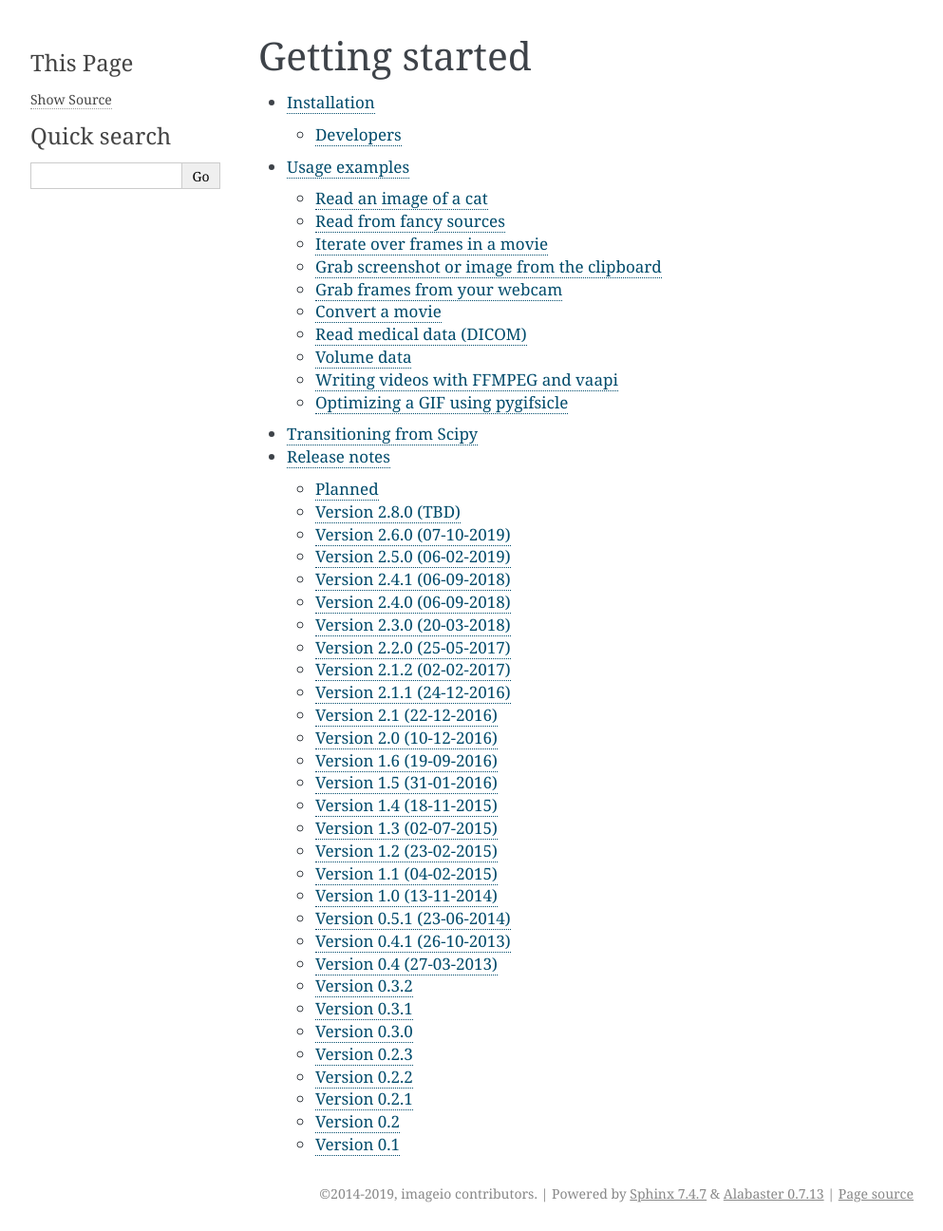
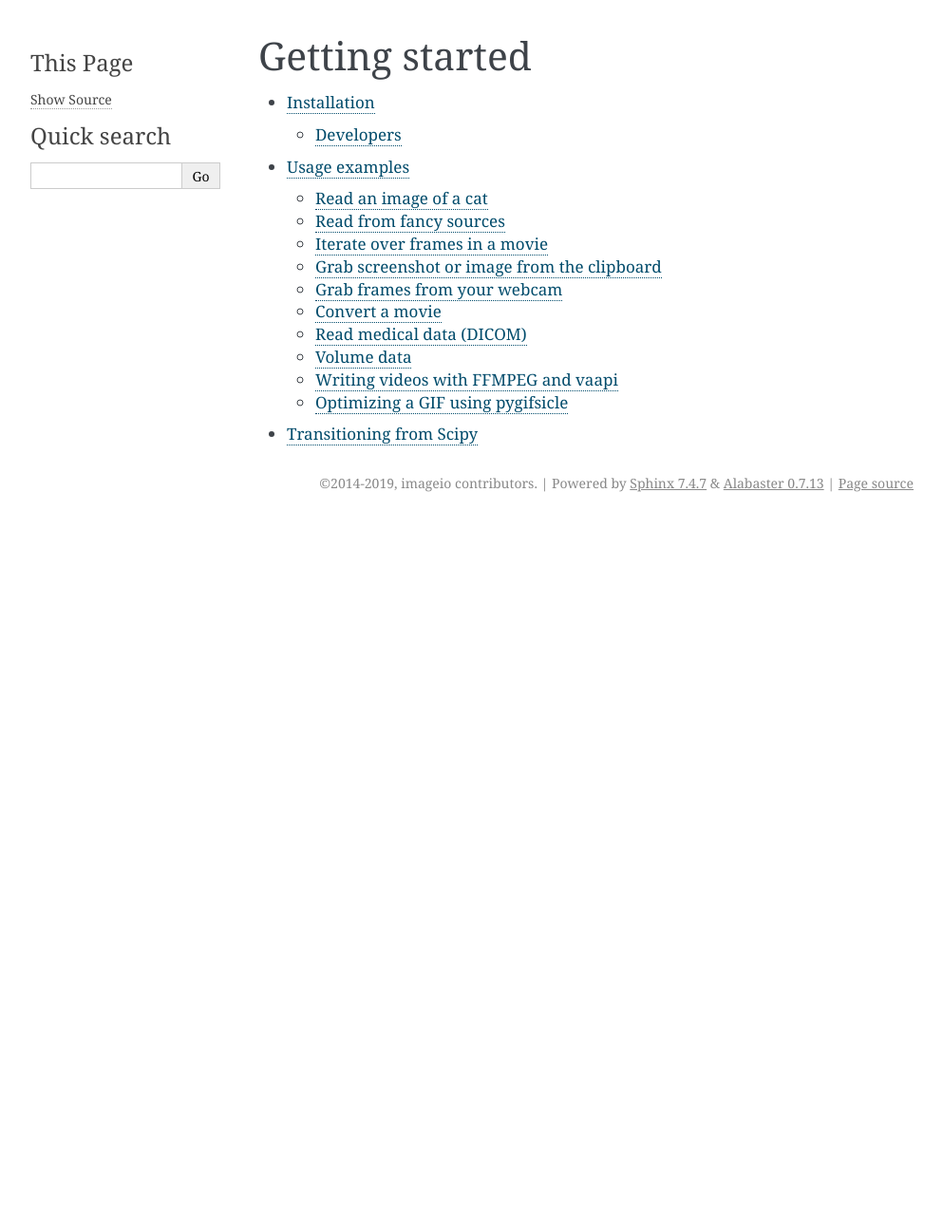
Before and after one commit to imageio/imageio, a Sphinx documentation site: the page built from docs/sec_gettingstarted.rst, in a window 1280 px wide. Shown: the whole page at 95% size, without its empty margins (148-1141 px from the left). Built offline with Sphinx 7.4.7, drawn with Linux system fonts in a browser that asks for light colours; pages that are not in the unit, such as notebooks, are missing from menus; after the commit the page ends 900 px from its top, so only the background shows below that.

Commit message:
release notes as md in root of repo

```diff
--- a/docs/releasenotes.rst
+++ b/CHANGELOG.md
@@ -1,28 +1,28 @@
--------------
-Release notes
--------------
+# Changelog / release notes
+
+All notable changes to this project will be documented in this file.
+
+The format is based on [Keep a Changelog](https://keepachangelog.com/en/1.0.0/),
+and this project adheres to [Semantic Versioning](https://semver.org/spec/v2.0.0.html).
+
+## [Unreleased]
+
+* Improved handling and support for meta data.
+* New animated gif based on ffmpeg
 
 
-Planned
-=======
-
-* Improved handling and support for meta data.
-
-
-Version 2.8.0 (TBD)
-==========================
+## [2.8.0] - TBD
 
 (skipping version 2.7 to avoid confusion with Python v2.7.)
 
-This release drops support for Python 2.7 and Python 3.4.
+* This release drops support for Python 2.7 and Python 3.4.
 
 
-Version 2.6.0 (07-10-2019)
-==========================
+## [2.6.0] - 2019-10-07
 
 This will likely be the last release to support Python 2.7.
 
-Fixes:
+Fixed:
 
 * Fixed a security vulnerability for Windows users that have dcmtk installed,
   and where an attacker can set the filename.
@@ -30,7 +30,7 @@ Fixes:
 * Fix that only one webcam could be used when two cameras are connected that have the same name.
 * Prevent paletted image with transparency to be converted to grayscale.
 
-Improvements:
+Added:
 
 * Optimise 16-bit PNG write performance for newer versions of Pillow (#440 by Ariel Ladegaard).
 * More flexible setting of memory limit in ``mimread`` and ``mvolread`` (#442 by Chris Barnes).
@@ -41,8 +41,7 @@ Improvements:
 * Added example for compressing GIFs using pygifsicle (#481 by Luca Cappelletti).
 
 
-Version 2.5.0 (06-02-2019)
-==========================
+## [2.5.0] - 2019-02-06
 
 The ffmpeg plugin has been refactored:
 
@@ -71,15 +70,13 @@ Other changes:
 * Improved logging.
 
 
-Version 2.4.1 (06-09-2018)
-==========================
+## [2.4.1] - 2018-09-06
 
 * Fix installation issue on flavors of Ubuntu 14.04 /w Python 2.7  (#378).
 * Use `np.frombuffer` instead of `np.fromstring` in some cases.
 
 
-Version 2.4.0 (06-09-2018)
-==========================
+## [2.4.0] - 2019-09-06
 
 * Renamed ``Image`` class to ``Array`` and add documentation for this ndarray subclass.
 * Reading from HTTP and zipfiles has been improved and better documented.
@@ -90,8 +87,7 @@ Version 2.4.0 (06-09-2018)
 * FFMPEG support for reading 16bit videos (#342 by Peter Minin).
 
 
-Version 2.3.0 (20-03-2018)
-==========================
+## [2.3.0] - 2018-03-20
 
 * Console entry points for binary downloads (by Paul Mueller).
 * Dropped support for Python 2.6, 3.2 and 3.3.
@@ -113,8 +109,7 @@ Version 2.3.0 (20-03-2018)
 * FFMPEG reader allows has ``fps`` argument to force reading at a specific FPS.
 
 
-Version 2.2.0 (25-05-2017)
-==========================
+## [2.2.0] - 2017-05-25
 
 * New format for grabbing screenshots (for Windows and OS X).
 * New format for grabbing image data from clipboard (Window only).
@@ -132,8 +127,7 @@ Version 2.2.0 (25-05-2017)
 * Updated version of tiffile plugin.
 
 
-Version 2.1.2 (02-02-2017)
-==========================
+## [2.1.2] - 2017-02-02
 
 A bugfix release:
 
@@ -146,14 +140,12 @@ A bugfix release:
 * Use invoke to run development tasks instead of custom "make" module.
 
 
-Version 2.1.1 (24-12-2016)
-==========================
+## [2.1.1] - 2016-12-24
 
 Minor improvements related to Debian packaging.
 
 
-Version 2.1 (22-12-2016)
-========================
+## [2.1.0] - 2016-12-22
 
 * Standard images now have to be specified using e.g.
   ``imageio.imread('imageio:chelsea.png')`` to be more explicit about being
@@ -163,8 +155,7 @@ Version 2.1 (22-12-2016)
   build system.
 
 
-Version 2.0 (10-12-2016)
-========================
+## [2.0.0] - 2016-12-10
 
 This release introduces a new plugin based on Pillow, which will take care of
 the "common formats" like PNG and JPEG, which was previously the role of the
@@ -183,8 +174,7 @@ is no longer distributed by default.
 * New FEI format (for images produced by the FEI SEM microscope).
 
 
-Version 1.6 (19-09-2016)
-========================
+## [1.6.0] - 2016-09-19
 
 * Got rid of Lena image because it can be regarded offensive and is not (explicitly) publicly licensed.
 * Fix issue with ffmpeg reader being slow on particular systems (#152).
@@ -196,8 +186,7 @@ Version 1.6 (19-09-2016)
 * Better ffmpeg verbosity and exe detection ( #138, #139, by Tim D. Smith).
 
 
-Version 1.5 (31-01-2016)
-========================
+## [1.5] - 2016-01-31
 
 * Freeimage conda package (in main channel) is updated and works on all
   major OS's.
@@ -206,8 +195,7 @@ Version 1.5 (31-01-2016)
 * Fix how dicom uses dcmtk for JPEG compressed files.
 
 
-Version 1.4 (18-11-2015)
-========================
+## [1.4.0] - 2015-11-18
 
 * Various improvements to the ffmpeg plugin.
 * New tiffile plugin that should support most scientific formats.
@@ -220,8 +208,7 @@ Version 1.4 (18-11-2015)
 * Travis also tests Python 3.5.
 
 
-Version 1.3 (02-07-2015)
-========================
+## [1.3.0] - 2015-07-02
 
 This release features several fixes and small improvements, especially
 to the ffmpeg plugin.
@@ -243,8 +230,7 @@ to the ffmpeg plugin.
   being automatically downloaded.
 
 
-Version 1.2 (23-02-2015)
-========================
+## [1.2.0] - 2015-02-23
 
 Basically a hotfix release. But some new features were introduced.
 
@@ -255,8 +241,7 @@ Basically a hotfix release. But some new features were introduced.
 * FFMPEG plugin moved to correct timeframe when seeking (thanks Zulko)
 
 
-Version 1.1 (04-02-2015)
-========================
+## [1.1.0] - 2015-02-04
 
 Imageio is now a dependency of `Moviepy <https://github.com/Zulko/moviepy/>`_,
 which exposed a few issues to fix. Imageio is now also available as a
@@ -282,8 +267,7 @@ to be cleared and more consistent (the old names still work).
 * Gif plugin writer has fps param for consistency with avi/mp4 etc.
 
 
-Version 1.0 (13-11-2014)
-========================
+## [1.0.0] - 2014-11-13
 
 In this release we did a lot of work to push imageio to a new level.
 The code is now properly tested, and we have several more formats.
@@ -322,8 +306,7 @@ Further:
 * Many improvements and fixes overall.
 
 
-Version 0.5.1 (23-06-2014)
-==========================
+## [0.5.1] - 2014-06-23
 
 * DICOM reader closes file after reading pixel data
   (avoid too-many-open-files error)
@@ -331,8 +314,7 @@ Version 0.5.1 (23-06-2014)
 * Read images from usb camera via ffmpeg (experimental)
 
 
-Version 0.4.1 (26-10-2013)
-==========================
+## [0.4.1] - 2013-10-26
 
 * We moved to github!
 * Raise error if URI could not be understood.
@@ -340,8 +322,7 @@ Version 0.4.1 (26-10-2013)
 * FIxes in mvolread and DICOM plugin
 
 
-Version 0.4 (27-03-2013)
-========================
+## [0.4.0] - 2013-03-27
 
 Some more thorough testing resulted in several fixes and improvements over
 the last release.
@@ -354,21 +335,18 @@ the last release.
 * Better __repr__ for the Image class.
 
 
-Version 0.3.2
-=============
+## [0.3.2] - date unknown
 
 * Fix in dicom reader (RescaleSlope and RescaleIntercept were not found)
 * Fixed that progress indicator made things slow
 
 
-Version 0.3.1
-=============
+## [0.3.1] - date unknown
 
 * Fix installation/distribution issue.
 
 
-Version 0.3.0
-=============
+## [0.3.0] - date unknown
 
 This was a long haul. Implemented several plugins for animation and
 volumetric data to give an idea of what sort of API's work and which
@@ -390,36 +368,31 @@ do not.
 * Implemented standalone DICOM plugin.
 
 
-Version 0.2.3
-=============
+## [0.2.3] - date unknown
 
 * Fixed issue 2 (fail at instal, introduced when implementing freezing)
 
 
-Version 0.2.2
-=============
+## [0.2.2] - date unknown
 
 * Improved documentation.
 * Worked on distribution.
 * Freezing should work now.
 
 
-Version 0.2.1
-=============
+## [0.2.1] - date unknown
 
 * Introduction of the imageio.help function.
 * Wrote a lot of documentation.
 * Added example (dummy) plugin.
 
 
-Version 0.2
-===========
+## [0.2.0] - date unknown
 
 * New plugin system implemented after discussions in group.
 * Access to format information.
 
 
-Version 0.1
-===========
+## [0.1.0] - date unknown
 
 * First version with a preliminary plugin system.
--- a/docs/sec_gettingstarted.rst
+++ b/docs/sec_gettingstarted.rst
@@ -8,4 +8,3 @@ Getting started
   Installation <installation>
   Usage examples <examples>
   Transitioning from Scipy <scipy>
-  Release notes <releasenotes>
--- a/setup.py
+++ b/setup.py
@@ -71,7 +71,7 @@ long_description = """
 
 __doc__
 
-Release notes: http://imageio.readthedocs.io/en/latest/releasenotes.html
+Release notes: hhttps://github.com/imageio/imageio/blob/master/CHANGELOG.md
 
 Example:
 
```
